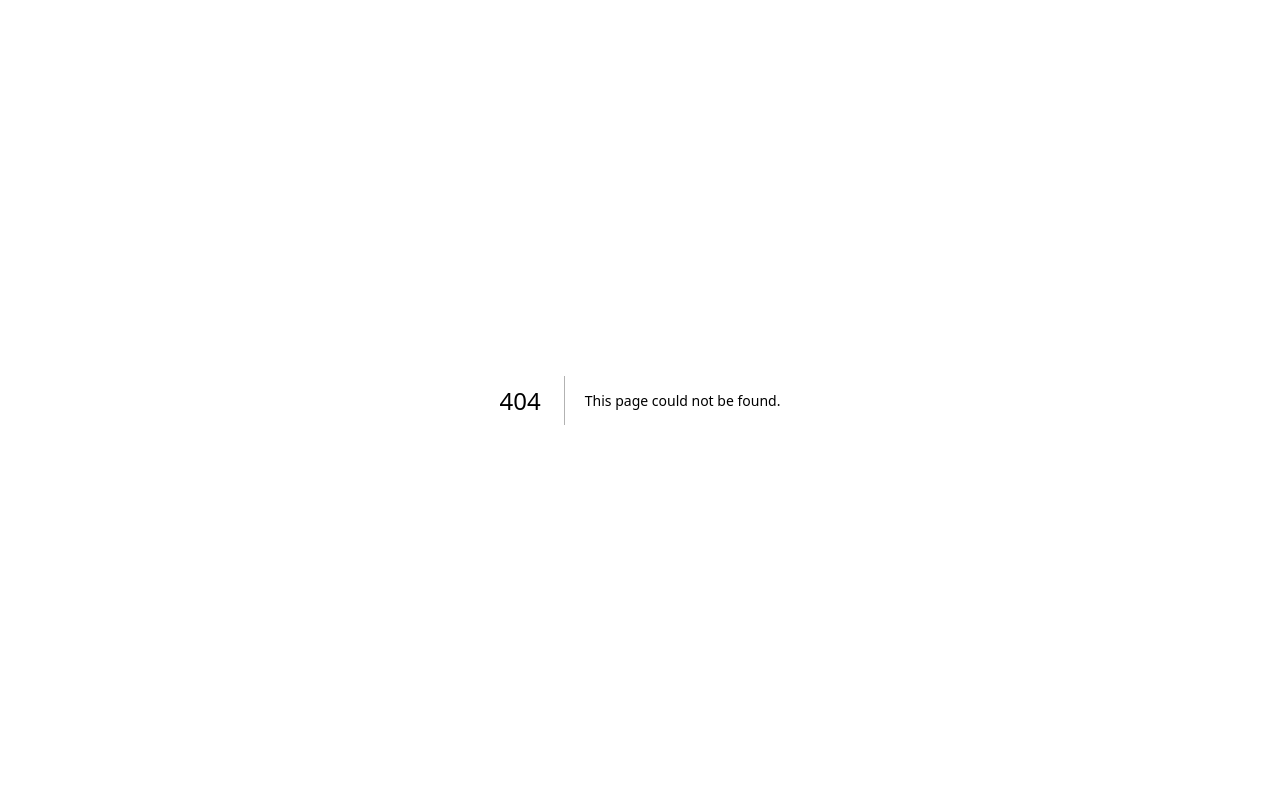
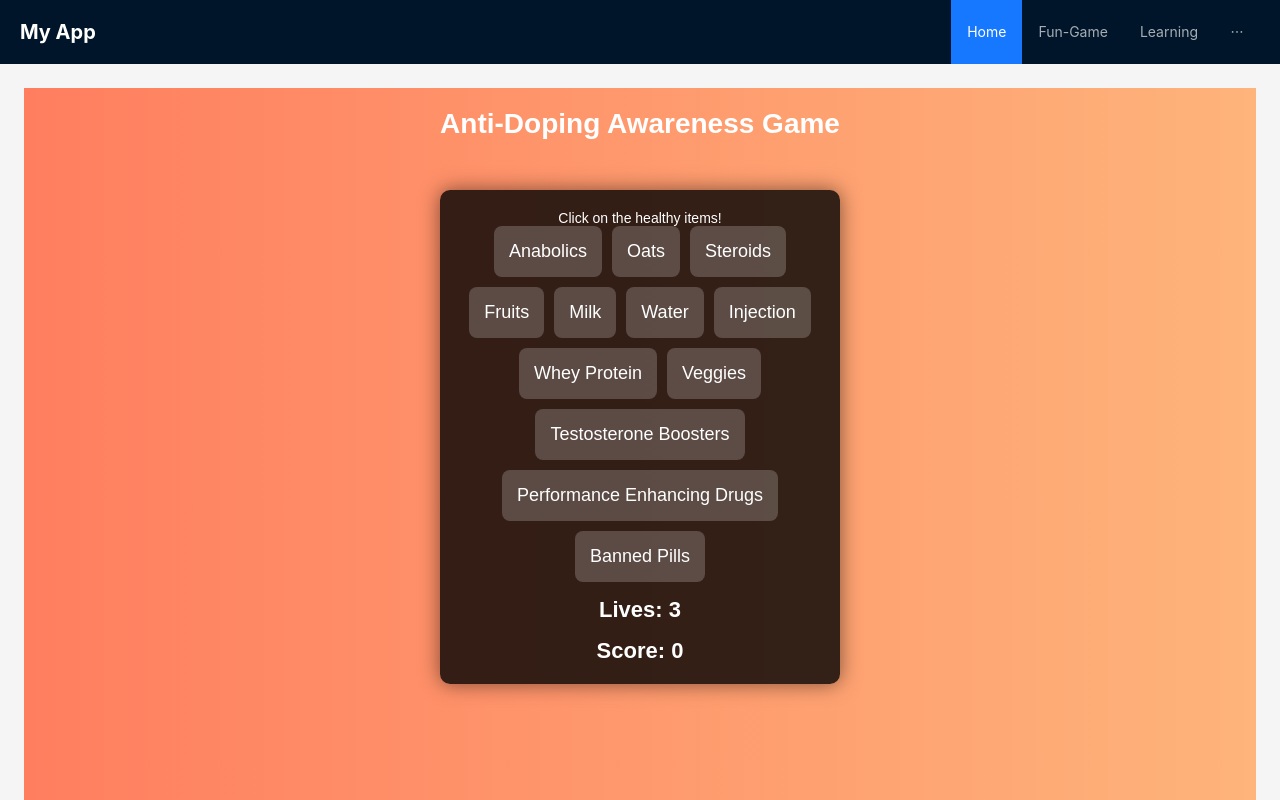
Before and after one commit to shivatejj/SIH-2024-anti-doping, a Next.js app: page /game in a window 1280 px wide. Before the commit this address had no page. Shown: the top 800 px of the page. Built offline with nearby package versions, Linux system fonts and the light colour scheme.

Commit message:
Dashboard Layout

```diff
--- /dev/null
+++ b/src/components/Game/Game.module.css
@@ -0,0 +1,68 @@
+.container {
+  text-align: center;
+  font-family: Arial, sans-serif;
+  background: linear-gradient(to right, #ff7e5f, #feb47b);
+  color: white;
+  min-height: 100vh;
+  padding: 20px;
+}
+
+.gameBox {
+  width: 400px;
+  margin: 50px auto;
+  padding: 20px;
+  border-radius: 10px;
+  background: rgba(0, 0, 0, 0.8);
+  box-shadow: 0 0 20px rgba(0, 0, 0, 0.5);
+}
+
+.itemsContainer {
+  display: flex;
+  flex-wrap: wrap;
+  justify-content: center;
+  gap: 10px;
+}
+
+.item {
+  display: inline-block;
+  padding: 15px;
+  border-radius: 8px;
+  cursor: pointer;
+  font-size: 18px;
+  background: rgba(255, 255, 255, 0.2);
+  transition: transform 0.3s, background 0.3s;
+}
+
+.item:hover {
+  transform: scale(1.1);
+  background: rgba(255, 255, 255, 0.4);
+}
+
+.stats {
+  font-size: 22px;
+  margin-top: 15px;
+  font-weight: bold;
+}
+
+.popup {
+  position: fixed;
+  top: 50%;
+  left: 50%;
+  transform: translate(-50%, -50%);
+  padding: 20px;
+  background: white;
+  color: black;
+  border-radius: 10px;
+  font-size: 24px;
+  font-weight: bold;
+  box-shadow: 0 0 15px rgba(0, 0, 0, 0.5);
+  display: block;
+}
+
+.correct {
+  color: green;
+}
+
+.wrong {
+  color: red;
+}
--- /dev/null
+++ b/src/components/Game/Game.tsx
@@ -0,0 +1,103 @@
+import { useState } from "react";
+import styles from "./Game.module.css";
+
+const Game = () => {
+  const [lives, setLives] = useState(3);
+  const [score, setScore] = useState(0);
+  const goodItems = [
+    "Fruits",
+    "Whey Protein",
+    "Veggies",
+    "Milk",
+    "Water",
+    "Oats",
+  ];
+  const badItems = [
+    "Anabolics",
+    "Performance Enhancing Drugs",
+    "Injection",
+    "Steroids",
+    "Banned Pills",
+    "Testosterone Boosters",
+  ];
+  const allItems = [...goodItems, ...badItems].sort(() => Math.random() - 0.5);
+  const [remainingGoodItems, setRemainingGoodItems] = useState(
+    goodItems.length
+  );
+  const [items, setItems] = useState(allItems);
+  const [popup, setPopup] = useState<{ message: string; type: string } | null>(
+    null
+  );
+
+  const updateLives = (change: number) => {
+    setLives((prevLives) => {
+      const newLives = prevLives + change;
+      if (newLives <= 0) {
+        setPopup({ message: "Game Over! You lost all lives.", type: "wrong" });
+        setTimeout(() => window.location.reload(), 2000);
+      }
+      return newLives;
+    });
+  };
+
+  const updateScore = (change: number) => {
+    setScore((prevScore) => prevScore + change);
+  };
+
+  const checkWin = () => {
+    if (remainingGoodItems === 0) {
+      setPopup({
+        message: "🎉 Congratulations! You won the game! 🎉",
+        type: "correct",
+      });
+      setTimeout(() => window.location.reload(), 3000);
+    }
+  };
+
+  const handleClick = (item: string) => {
+    if (goodItems.includes(item)) {
+      setPopup({ message: "✔ Correct! +10 Points", type: "correct" });
+      updateScore(10);
+      setRemainingGoodItems((prev) => prev - 1);
+      checkWin();
+    } else {
+      setPopup({ message: "❌ Wrong! -10 Points & Life Lost", type: "wrong" });
+      updateScore(-10);
+      updateLives(-1);
+    }
+    setItems((prevItems) => prevItems.filter((i) => i !== item));
+  };
+
+  return (
+    <div className={styles.container}>
+      <h1>Anti-Doping Awareness Game</h1>
+      <div className={styles.gameBox}>
+        <p>Click on the healthy items!</p>
+        <div className={styles.itemsContainer}>
+          {items.map((item) => (
+            <div
+              key={item}
+              className={styles.item}
+              onClick={() => handleClick(item)}
+            >
+              {item}
+            </div>
+          ))}
+        </div>
+        <p className={styles.stats}>
+          Lives: <span>{lives}</span>
+        </p>
+        <p className={styles.stats}>
+          Score: <span>{score}</span>
+        </p>
+      </div>
+      {popup && (
+        <div className={`${styles.popup} ${styles[popup.type]}`}>
+          {popup.message}
+        </div>
+      )}
+    </div>
+  );
+};
+
+export default Game;
--- /dev/null
+++ b/src/components/Layout/Layout.module.css
@@ -0,0 +1,36 @@
+/* 🌟 Full Layout */
+.layout {
+  min-height: 700px;
+}
+
+/* 📌 Header */
+.header {
+  display: flex;
+  justify-content: space-between;
+  align-items: center;
+  background: #001529;
+  padding: 0 20px;
+}
+
+/* 🔷 Logo */
+.logo {
+  color: white;
+  font-size: 20px;
+  font-weight: bold;
+  cursor: pointer;
+}
+
+/* 📋 Content */
+.content {
+  padding: 24px;
+  min-height: calc(100vh - 64px - 70px); /* Adjusting for header & footer */
+  background: #f5f5f5;
+}
+
+/* 📝 Footer */
+.footer {
+  text-align: center;
+  background: #001529;
+  color: white;
+  padding: 15px;
+}
--- /dev/null
+++ b/src/components/Layout/Layout.tsx
@@ -0,0 +1,44 @@
+import { Layout, Menu } from "antd";
+import { useRouter } from "next/router";
+import styles from "./Layout.module.css";
+
+const { Header, Content, Footer } = Layout;
+
+const AppLayout: React.FC<{ children: React.ReactNode }> = ({ children }) => {
+  const router = useRouter();
+
+  return (
+    <Layout className={styles.layout}>
+      {/* Header Section */}
+      <Header className={styles.header}>
+        <div className={styles.logo} onClick={() => router.push("/")}>
+          My App
+        </div>
+        <Menu theme="dark" mode="horizontal" defaultSelectedKeys={["1"]}>
+          <Menu.Item key="1" onClick={() => router.push("/")}>
+            Home
+          </Menu.Item>
+          <Menu.Item key="2" onClick={() => router.push("/game")}>
+            Fun-Game
+          </Menu.Item>
+          <Menu.Item key="3" onClick={() => router.push("/learning")}>
+            Learning
+          </Menu.Item>
+          <Menu.Item key="4" onClick={() => router.push("/leaderboard")}>
+            LeaderBoard
+          </Menu.Item>
+        </Menu>
+      </Header>
+
+      {/* Content Section */}
+      <Content className={styles.content}>{children}</Content>
+
+      {/* Footer Section */}
+      <Footer className={styles.footer}>
+        © 2025 My App. All rights reserved.
+      </Footer>
+    </Layout>
+  );
+};
+
+export default AppLayout;
--- a/src/pages/_app.tsx
+++ b/src/pages/_app.tsx
@@ -1,11 +1,26 @@
-import "@/styles/globals.css";
+import "../styles/globals.css";
+import type { AppProps } from "next/app";
+import { useRouter } from "next/router";
+import AppLayout from "../components/Layout/Layout";
 import { SessionProvider } from "next-auth/react";
-import type { AppProps } from "next/app";
 
-export default function App({ Component, pageProps: { session, ...pageProps } }: AppProps) {
-  return (
-    <SessionProvider session={session}>
-      <Component {...pageProps} />
-    </SessionProvider>
-  )
+function MyApp({ Component, pageProps: { session, ...pageProps } }: AppProps) {
+  const router = useRouter();
+
+  // Pages that should NOT have the layout
+  const noLayoutPages = ["/", "/login", "/register"];
+
+  const isNoLayoutPage = noLayoutPages.includes(router.pathname);
+
+  return isNoLayoutPage ? (
+    <Component {...pageProps} />
+  ) : (
+    <AppLayout>
+      <SessionProvider session={session}>
+        <Component {...pageProps} />
+      </SessionProvider>
+    </AppLayout>
+  );
 }
+
+export default MyApp;
--- /dev/null
+++ b/src/pages/game.tsx
@@ -0,0 +1,10 @@
+import dynamic from "next/dynamic";
+
+const Game = dynamic(() => import("../components/Game/Game"), {
+  ssr: false,
+  loading: () => <p>Loading...</p>,
+});
+
+const GamePage = () => <Game />;
+
+export default GamePage;
```
Also changed, not shown: src/pages/Learning.tsx (added, +10 -0 lines), src/pages/leaderboard.tsx (added, +13 -0 lines).
